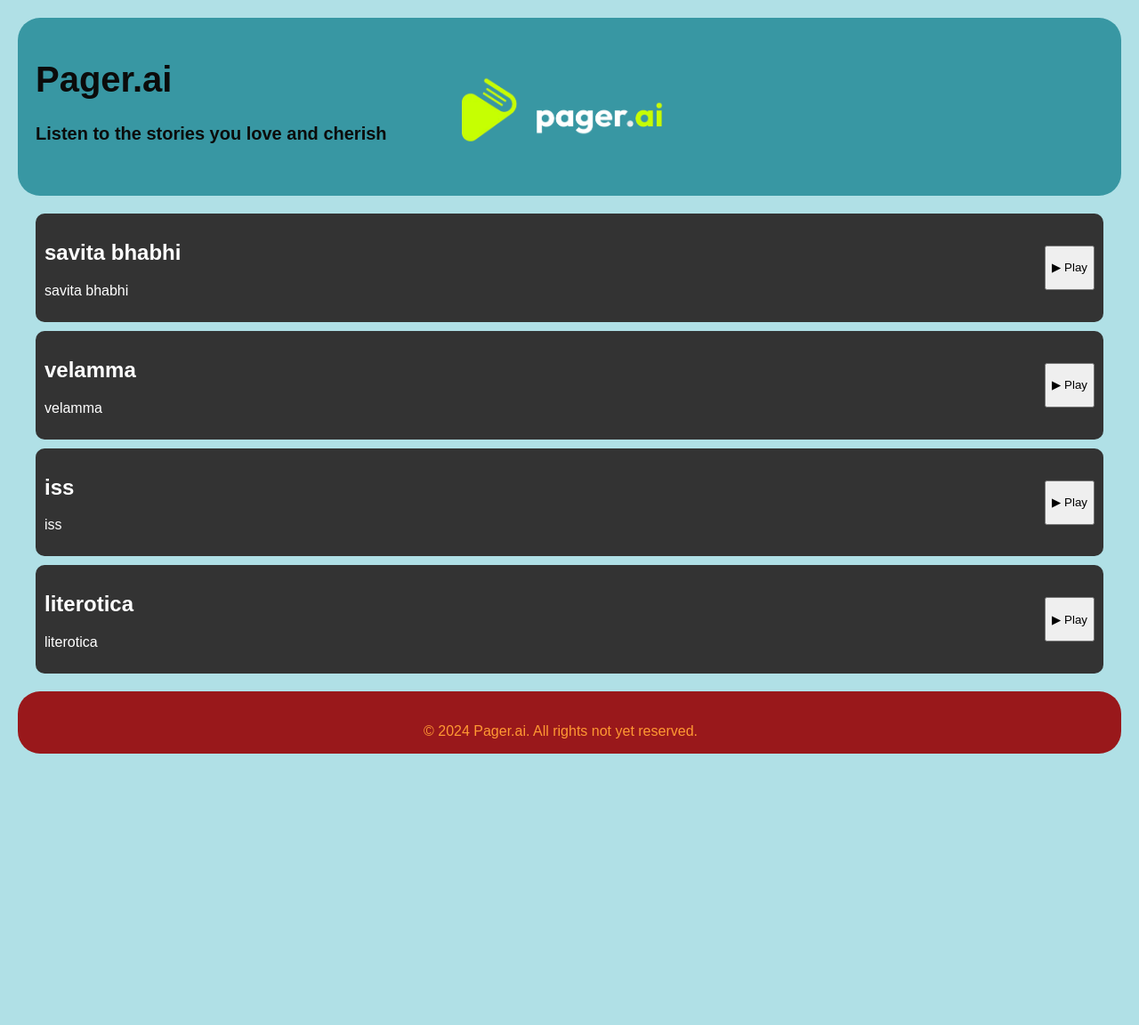
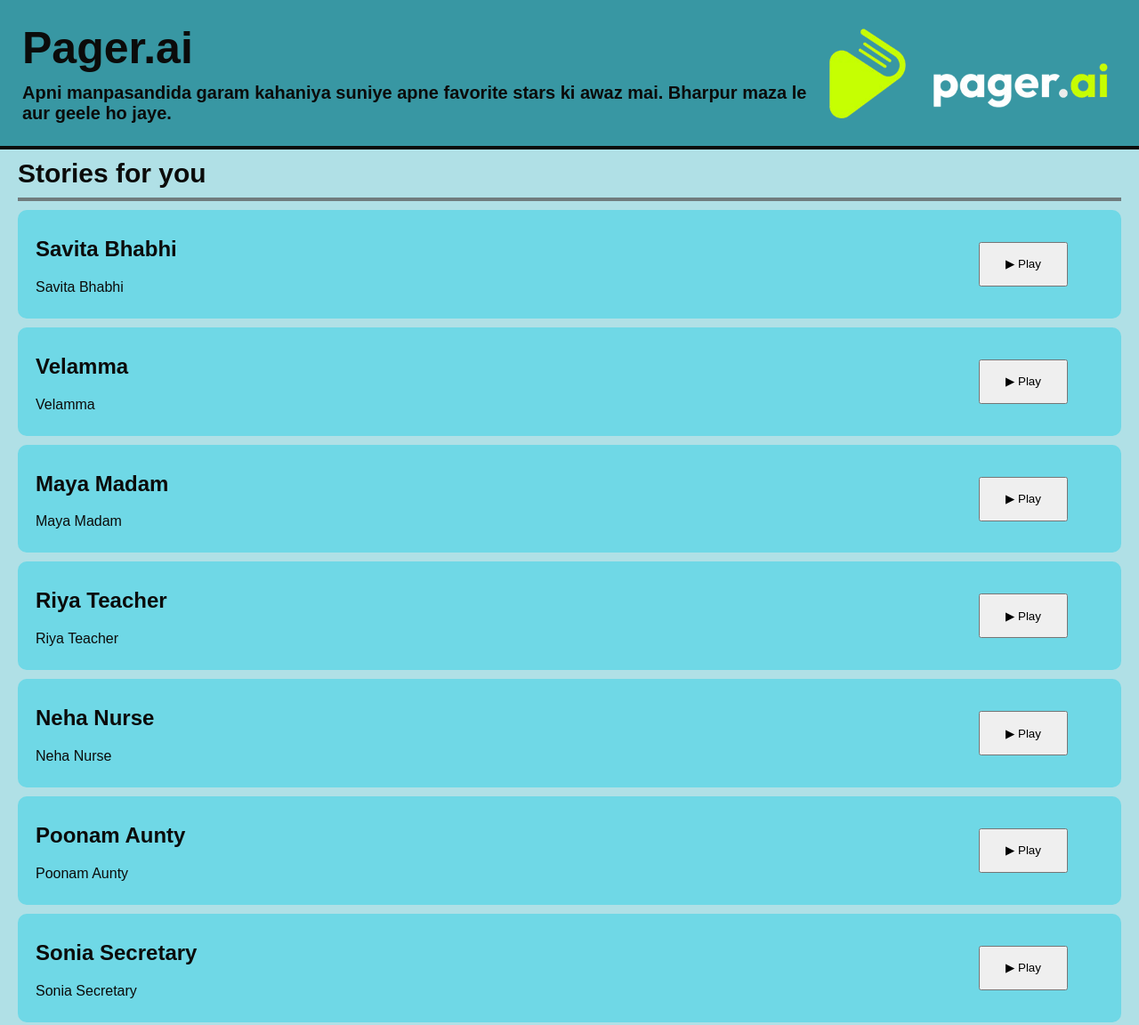
Before and after one commit to Animesh810/dusra_pager, a plain HTML site: page index.html in a window 1280 px wide. Shown: the top 1152 px of the page at 89% size. Before the commit the page ends 867 px from the top, so only its background shows below. Drawn offline with Linux system fonts and the light colour scheme.

Commit message:
streamlining

```diff
--- a/index.html
+++ b/index.html
@@ -9,35 +9,40 @@
 </head>
 
 <body>
-    <header class="main-header">
     <div class="navbar">
 
         <div class = "site_name">
             <h1>Pager.ai</h1>
-                <h2>Listen to the stories you love and cherish</h2>
+            <h2>Apni manpasandida garam kahaniya suniye apne favorite stars ki awaz mai. Bharpur maza le aur geele ho jaye.</h2>
         </div>
 
         <div class="logo">
-                <img src="Static_assets/LOGO1-removebg-preview.png" alt="Pager.ai Logo">
+            <img src="Static_assets/LOGO1-removebg-preview1.png" alt="Pager.ai Logo">
         </div>
 
     </div>
 
-    </header>
+    <hr class = "navbar-horizontal-line"></hr>
 
+    <div class = 'story-list-title'>
+        <h1>
+            Stories for you
+        </h1>
+    </div>
+
+    <hr class = "story-list-title-hl"></hr>
 
     <div class="story-list">
         <!-- story list will be populated here -->
     </div>
 
 
-
+    <hr class = "navbar-horizontal-line"></hr>
     <footer>
         <p>&copy; 2024 Pager.ai. All rights not yet reserved.</p>
     </footer>
 
 
-    <!-- <script src="jquery-csv.js"></script> -->
     <script src="script.js"></script>
 
 </body>
--- a/landing_page.css
+++ b/landing_page.css
@@ -1,106 +1,158 @@
-header{
-    border-radius: 25px;
-    background-color: #3897a3;
-    height: 200px;
-}
-.main-header{
-    margin: 0 auto;
-}
-.container {
-    /* max-width: 1200px; */
-    padding: 20px;
-
+body {
+    font-family: 'Arial', sans-serif;
+    background-color: #B0E0E6;
+    color: #0b0b0a;
+    /* color: #18181b; */
+    margin: 0px;
+    /* padding: 20px; */
 }
 
 .navbar {
-    font-family: 'Arial', sans-serif;
+    margin: 0 ;
+    padding: 20px;
+
+    /* border-radius: 25px; */
+    background-color: #3897a3;
+    height: auto;
     display: flex;
-    align-content: left;
-    /* justify-content: space-evenly; */
+    align-content: center;
+    align-items: center;
+    justify-content: space-between;
     /* color: #18181b; */
 }
 
 .site_name {
-    font-family: 'Arial', sans-serif;
-    color: #0b0b0a;
+    justify-content: space-around;
+    /* padding: 20px; */
+    margin-top: 20px;
+    display: flex;
+    flex-direction: column;
+    align-items: left;
     align-content: left;
-    justify-content: space-evenly;
-    padding: 20px;
     /* color: #18181b; */
+    margin: 0; /* Remove any default margin */
+    padding: 0; /* Remove any default padding */
+
 }
 
-.navbar h1{
-    font-size: 40px;
+.site_name h1{
+    font-size: 50px;
+    margin: 5px; /* Remove any default margin */
+    padding: 0; /* Remove any default padding */
 }
-.navbar h2{
+.site_name h2{
     font-size: 20px;
+    margin: 5px; /* Remove any default margin */
+    padding: 0; /* Remove any default padding */
 }
+
 .logo img {
     justify-content: right;
     box-align: right;
     width: 325px;
-    height: 172px;
-    margin: 20px;
+    margin-right: 10px;
+
+    /* height: 150px; */
+    /* margin: 10px; */
 }
 
 
-body {
-    font-family: 'Arial', sans-serif;
-    background-color: #B0E0E6;
-    /* color: #18181b; */
-    margin: 0px;
-    padding: 20px;
+.story-list-title h1{
+    margin: 10px 20px;
+    /* padding: 10px; */
+    font-size: 30px;
+    font-weight: bold;
 }
+
+
 
 .story-list {
     list-style-type: none; /* Remove default list styling */
     padding: 0; /* Remove default padding */
     border-radius: 20px;
-    margin: 20px;
+    margin: 10px 20px ;
 }
 
 .story-list li {
-    padding: 10px;
-    margin: 10px 0; /* Adds space between list items */
-    background-color: #333; /* Set a background color for each list item */
-    color: white; /* Set text color */
+    padding: 10px 20px; /* Reduced top and bottom padding */
+    margin: 10px 0px; /* Adds space between list items */
+    background-color: #6fd8e6; /* Set a background color for each list item */
     border-radius: 10px; /* Optional: Adds rounded corners to list items */
     transition: background-color 0.3s ease; /* Smooth transition for hover effect */
     display: flex;
     justify-content: space-between;
     align-items: center;
+    /* align-content: flex-start; */
+
 }
+
+
 
 .story-list li:hover {
     background-color: #ff9933; /* Change color on hover */
 }
 
 .story-list-text{
-    color: white; /* Set text color */
-    align-items: flex-start;
+    color: white; /* Set text color to white */
+    display: flex;
+    flex-direction: column;
+    align-items: left;
+    align-content: left;
+    justify-content: top;
+
+    /* color: #18181b; */
+    margin: 0; /* Remove any default margin */
+    padding: 0; Remove any default padding
 }
+
 
 .story-list-text p {
     font-weight: 50;
+    margin: 0; /* Remove any default margin */
+    padding: 0; /* Remove any default padding */
+
 }
 .story-list-text h2 {
     font-weight: 100;
+    margin: 0; /* Remove any default margin */
+    padding: 0; /* Remove any default padding */
+
 }
 
 .story-list button{
     height: 50px;
+    width: 100px;
     align-items: center;
+    margin-right: 40px;
 }
 
 
 footer {
     color: #ff9933;
+    /* margin-top:20px; */
     display: flex;
     align-items: center;
     justify-content: space-evenly;
     font-family: 'Arial', sans-serif;
     background-color: #99181b;
-    border-radius: 25px;
+    /* border-radius: 25px; */
     /* margin: 100px; */
-    padding: 20px 20px 0px 0px;
+    /* padding: 20px 20px 0px 0px; */
+    padding: 20px;
 }
+
+
+hr{
+    margin: 0px;
+}
+.navbar-horizontal-line {
+    border: 2px solid;
+  }
+.story-list-title-hl{
+    border: 2px solid #4f4949a7;
+    margin-top: 0px;
+    margin-bottom: 0px;
+    margin-left: 20px;
+    margin-right: 20px;
+
+ }
--- a/story_data.json
+++ b/story_data.json
@@ -1,22 +1,62 @@
 [
     {
         "sno": 1,
-        "story_name": "savita bhabhi",
+        "story_name": "Savita Bhabhi",
+        "story_description": "Suniye garam garam kahaniya apne manpasandida chikni bhabhi ki",
         "audio_file_link": "test_mp3.mp3"
     },
     {
         "sno": 2,
-        "story_name": "velamma",
+        "story_name": "Velamma",
+        "story_description": "Dive into the sultry escapades of Velamma, the queen of irresistible charm.",
         "audio_file_link": "test_mp3.mp3"
     },
     {
         "sno": 3,
-        "story_name": "iss",
+        "story_name": "Maya Madam",
+        "story_description": "Unveil the secrets of Maya Madam, where seduction meets sophistication.",
         "audio_file_link": "test_mp3.mp3"
     },
     {
         "sno": 4,
-        "story_name": "literotica",
+        "story_name": "Riya Teacher",
+        "story_description": "Get schooled in passion with Riya Teacher, the master of forbidden lessons.",
+        "audio_file_link": "test_mp3.mp3"
+    },
+    {
+        "sno": 5,
+        "story_name": "Neha Nurse",
+        "story_description": "Let Neha Nurse heal you with her tender, intoxicating touch.",
+        "audio_file_link": "test_mp3.mp3"
+    },
+    {
+        "sno": 6,
+        "story_name": "Poonam Aunty",
+        "story_description": "Step into the sensual world of Poonam Aunty, where fantasy comes alive.",
+        "audio_file_link": "test_mp3.mp3"
+    },
+    {
+        "sno": 7,
+        "story_name": "Sonia Secretary",
+        "story_description": "Work gets steamy with Sonia Secretary, the definition of temptation.",
+        "audio_file_link": "test_mp3.mp3"
+    },
+    {
+        "sno": 8,
+        "story_name": "Nisha Neighbor",
+        "story_description": "Experience the thrill of forbidden love with Nisha Neighbor.",
+        "audio_file_link": "test_mp3.mp3"
+    },
+    {
+        "sno": 9,
+        "story_name": "Anjali Actress",
+        "story_description": "Step behind the scenes with Anjali Actress, where stardom meets seduction.",
+        "audio_file_link": "test_mp3.mp3"
+    },
+    {
+        "sno": 10,
+        "story_name": "Priya Police",
+        "story_description": "Let Priya Police arrest your senses with her commanding allure.",
         "audio_file_link": "test_mp3.mp3"
     }
 ]
```
Also changed, not shown: Static_assets/LOGO1-removebg-preview1.png (added). Lines whose indentation alone changed are shown as unchanged.
